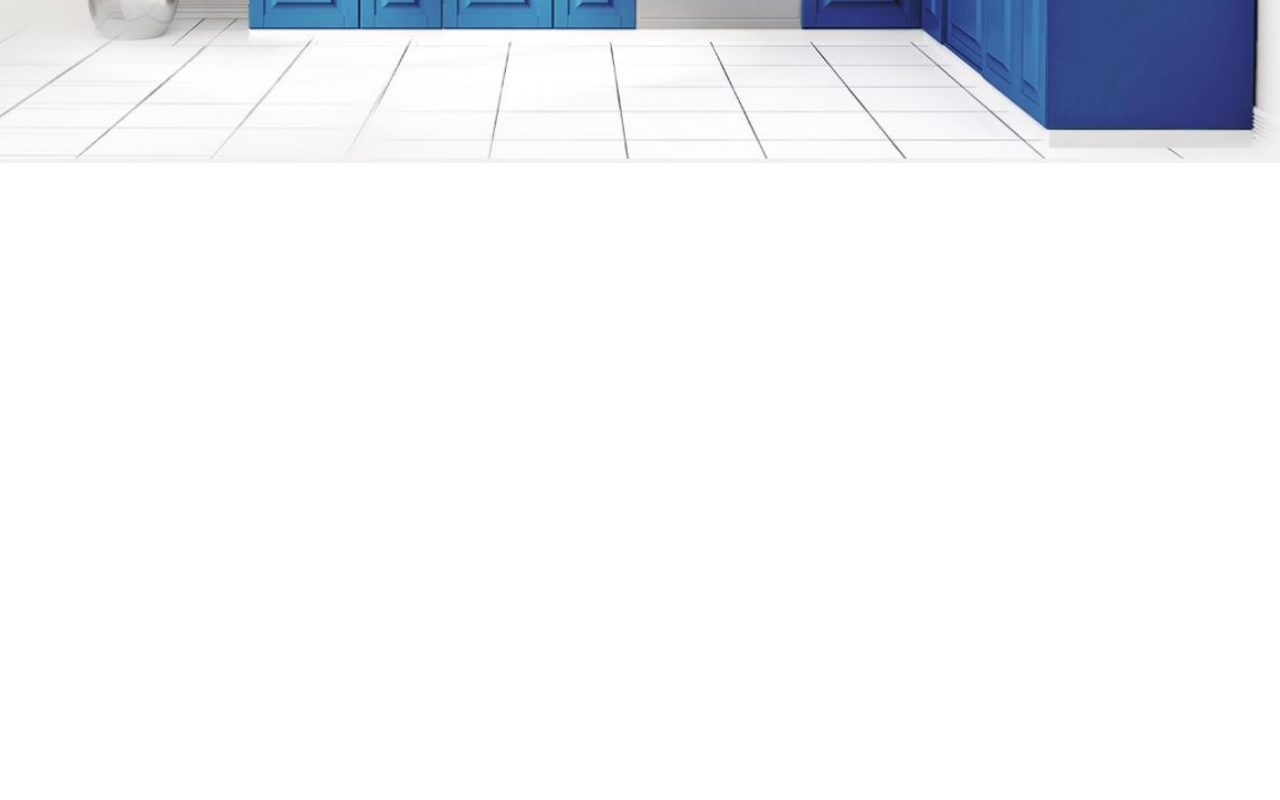
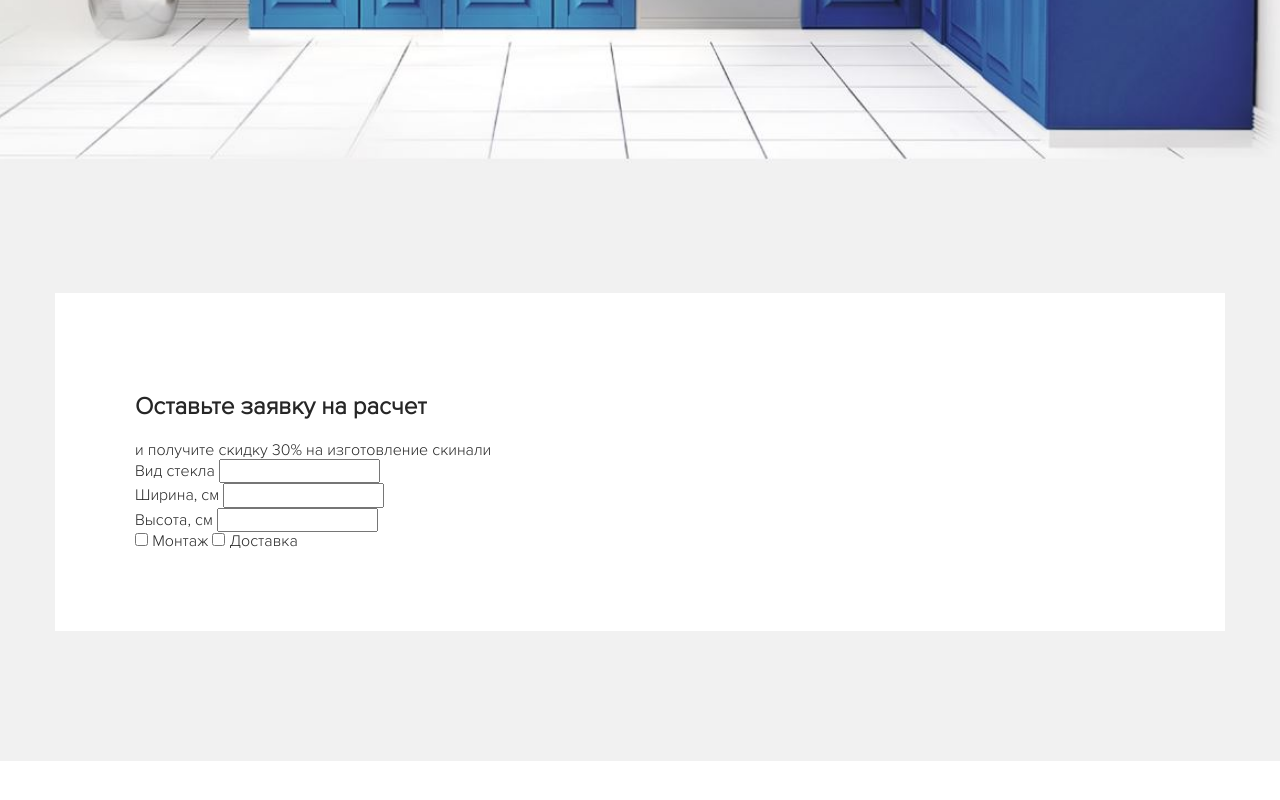
Before and after one commit to zmalakhov/islamov-skinali-1, a plain HTML site: page assets/index.html in a window 1280 px wide. Shown: the part 638-1438 px from the top of the page. Before the commit the page ends 1151 px from the top, so only its background shows below. Drawn offline with Linux system fonts and the light colour scheme.

Commit message:
0010 - offer - остановка видео 2 на 23:00

```diff
--- a/assets/index.html
+++ b/assets/index.html
@@ -61,6 +61,49 @@
         </div>
     </div>
 </header>
+
+<main>
+    <section class="offer bg-secondary">
+        <div class="container">
+            <div class="offer-block offer__block">
+                <h2 class="offer__title">Оставьте заявку на расчет</h2>
+                <span class="offer__subtitle">и получите скидку 30% на изготовление скинали</span>
+                <form action="#" class="form offer__form">
+                    <div class="form__row">
+                        <div class="form__group">
+                            <label for="" class="form__label">Вид стекла</label>
+                            <input type="text" class="input form__input">
+                        </div>
+                        <div class="form__group">
+                            <label for="" class="form__label">Ширина, см</label>
+                            <input type="text" class="input form__input">
+                        </div>
+                        <div class="form__group">
+                            <label for="" class="form__label">Высота, см</label>
+                            <input type="text" class="input form__input">
+                        </div>
+
+
+                    </div>
+                    <div class="form__row">
+                        <div class="form__checkbox">
+                            <label for="">
+                                <input type="checkbox">
+                                Монтаж
+                            </label>
+                            <label for="">
+                                <input type="checkbox">
+                                Доставка
+                            </label>
+
+                        </div>
+                    </div>
+                </form>
+            </div>
+        </div>
+    </section>
+</main>
+
 <br>
 <br>
 <br>
--- a/assets/sass/_colors.sass
+++ b/assets/sass/_colors.sass
@@ -1,3 +1,4 @@
 $text-color: #262626
 $text-color-light: #7b7b7b
 $primary: #507fe1
+$bg-secondary: #f1f1f1
--- a/assets/sass/_interface.sass
+++ b/assets/sass/_interface.sass
@@ -17,6 +17,8 @@ body
   color: #ffffff
   background-color: $primary
   +bold
+.bg-secondary
+  background-color: $bg-secondary
 
 @media (max-width: 576px)
   .button-o
--- /dev/null
+++ b/assets/sass/blocks/_offer.sass
@@ -0,0 +1,5 @@
+.offer
+  padding: 130px 0
+  &-block
+    background-color: #ffffff
+    padding: 80px
--- a/assets/sass/style.sass
+++ b/assets/sass/style.sass
@@ -17,3 +17,6 @@
 
 // Блок hero
 @import "blocks/hero"
+
+// Блок offer
+@import "blocks/offer"
```
Also changed, not shown: assets/css/style.css.
